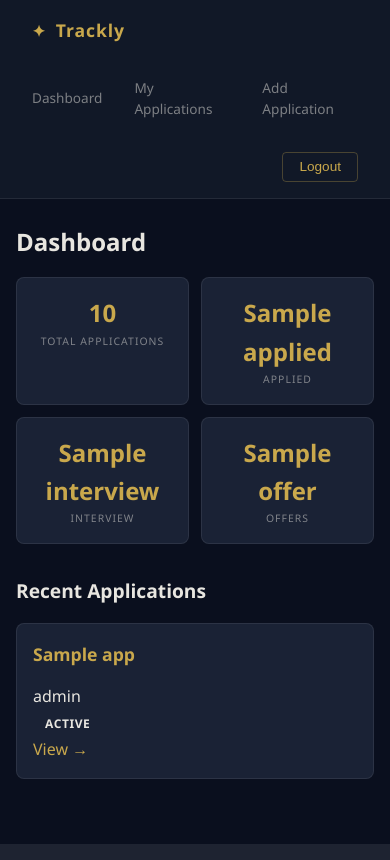
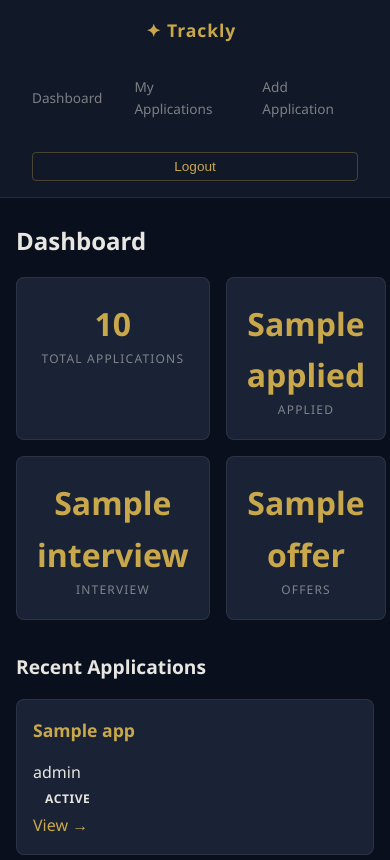
Before and after one commit to Aluka-tech/job-tracker, a Django app: template applications/templates/applications/dashboard.html in a window 390 px wide. Shown: the top 860 px of the page. Run offline with Django 4.2, Linux system fonts and the light colour scheme; the template is opened without the code that fills it: most values are stand-ins (such as "Sample title", 1, 10 or a date in 2020).

Commit message:
fix mobile viewport

```diff
--- a/applications/static/applications/css/style.css
+++ b/applications/static/applications/css/style.css
@@ -379,43 +379,26 @@ hr {
 @media (max-width: 480px) {
 
     nav {
-        flex-wrap: wrap;
+        flex-direction: column;
+        align-items: flex-start;
         gap: 0.5rem;
-        padding: 0.75rem 1rem;
     }
 
-    .nav-links {
-        gap: 1rem;
+    nav form {
+        width: 100%;
     }
 
-    .nav-links a {
-        font-size: 0.78rem;
-    }
-
-    .logout-form {
-        margin-left: auto;
+    nav button {
+        width: 100%;
     }
 
     .stats-grid {
         grid-template-columns: repeat(2, 1fr);
-        gap: 0.75rem;
     }
 
-    .stat-card {
-        padding: 1rem 0.75rem;
-    }
-
-    .stat-number {
-        font-size: 1.5rem;
-    }
-
-    .stat-label {
-        font-size: 0.65rem;
-    }
-
-    .content, main {
-        margin: 1.5rem auto;
-        padding: 0 1rem;
+    .filter-btn {
+        font-size: 0.75rem;
+        padding: 0.35rem 0.6rem;
     }
 }
 
@@ -510,9 +493,3 @@ hr {
     opacity: 1;
     transform: translateY(0);
 }
-
-.logo-mark {
-    color: var(--gold);
-    font-size: 1rem;
-    margin-right: 0.25rem;
-}
--- a/applications/templates/applications/base.html
+++ b/applications/templates/applications/base.html
@@ -2,6 +2,8 @@
 <!DOCTYPE html>
 <html>
 <head>
+     <meta charset="UTF-8">
+    <meta name="viewport" content="width=device-width, initial-scale=1.0">
    <title>{% block title %}Trackly{% endblock %}</title>
     <link rel="stylesheet" href="{% static 'applications/css/style.css' %}">
 </head>
```
